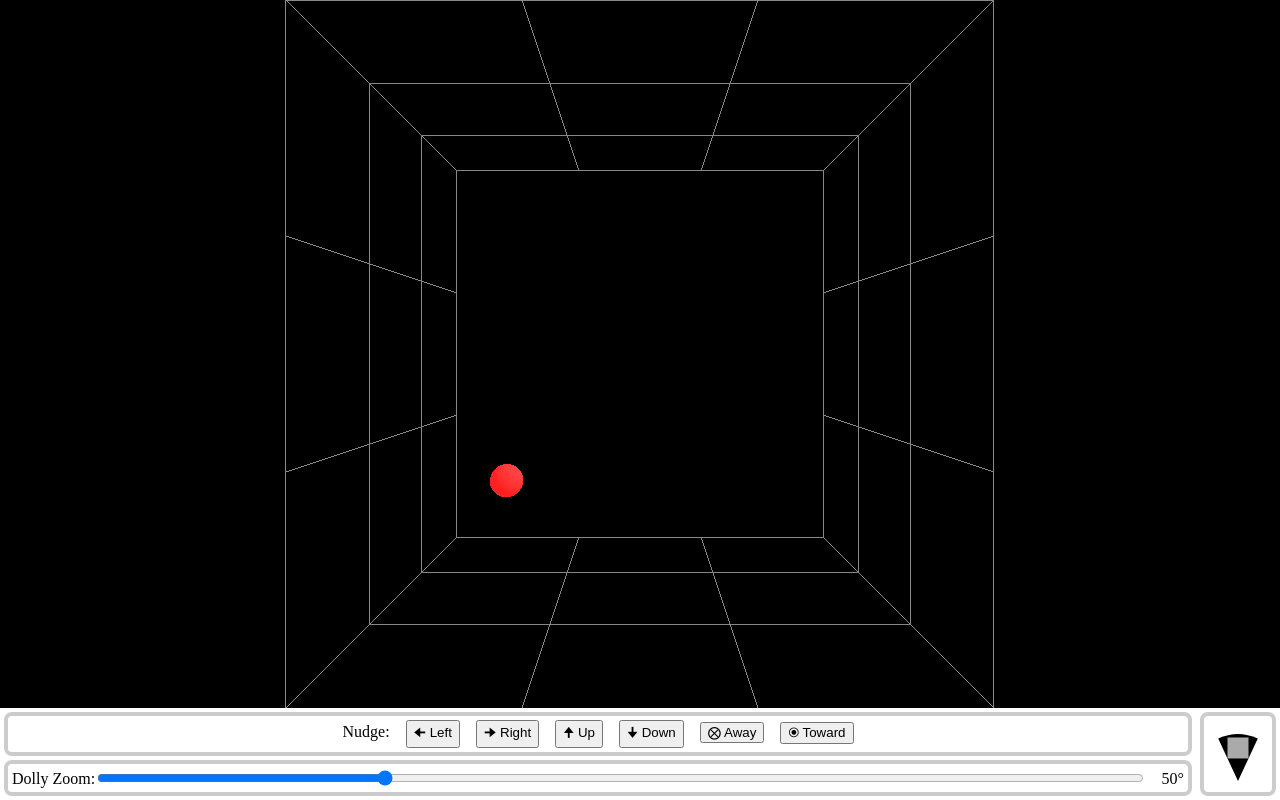
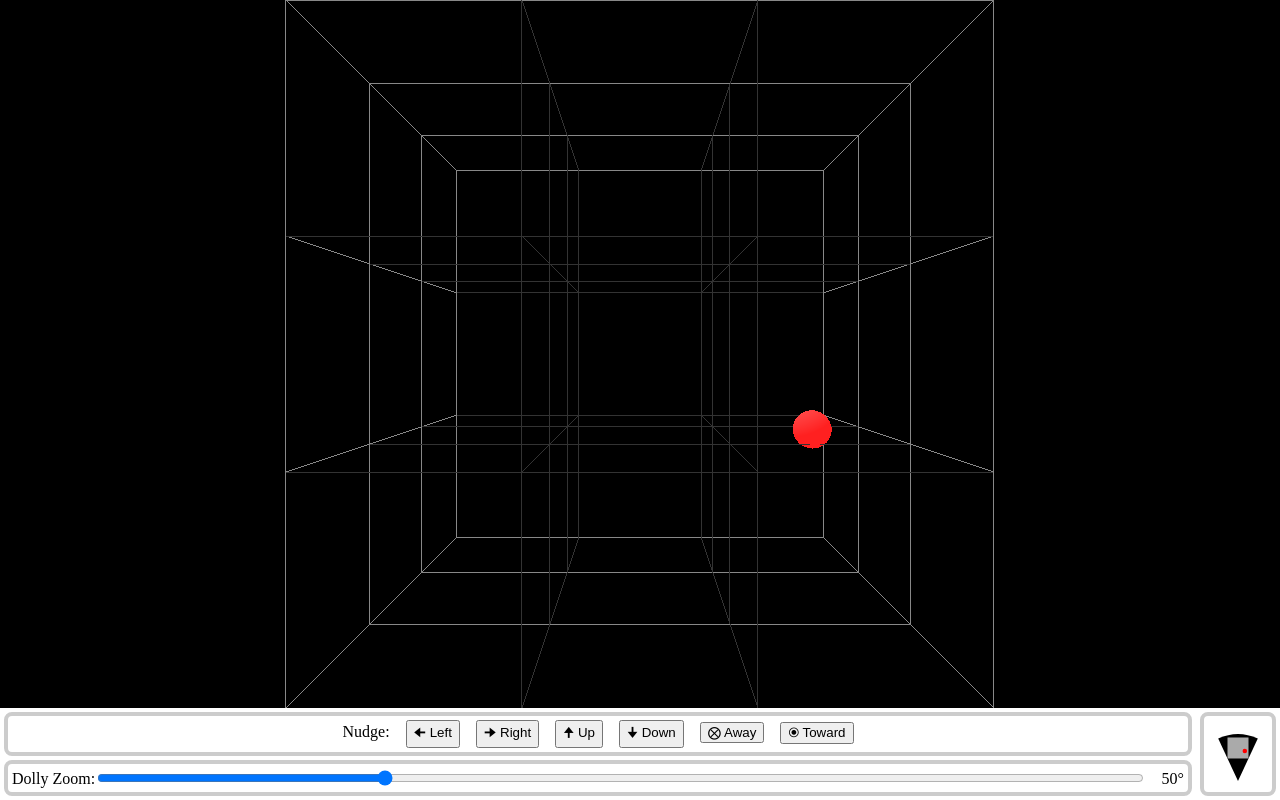
Before and after one commit to TradeIdeasPhilip/bounce-3d, a website built with Vite: page index.html in a window 1280 px wide. Built offline with nearby package versions, Linux system fonts and the light colour scheme; animation ran at ten frames a second.

Commit message:
Add the ball to the top down mini display.
And add interior gridlines.

And autoformatting.

```diff
--- a/index.html
+++ b/index.html
@@ -38,7 +38,10 @@
           id="fovSvg"
         >
         <path id="fovPath" d=" M 50 50 L 0 50 A 50 50 0 0 1 54 0 M 50 50" />
-        <rect id="cubeRect" x="32.5" y="25" height="35" width="35" fill="#aaaaaa"></rect>
+        <rect id="cubeRect" x="32.5" y="25" height="35" width="35" fill="#aaaaaa">
+        </rect>
+        <!-- A radius of 1 would make the relative size of the ball correct.  But that's hard to see.  -->
+        <ellipse id="miniBall" rx="3" ry="3" fill="red"></ellipse>
       </svg>
       </div>
     </div>
--- a/src/main.ts
+++ b/src/main.ts
@@ -34,28 +34,72 @@ const boxMin = -boxMax;
 const boxSize = boxMax - boxMin;
 
 //const lightHelper = new THREE.PointLightHelper(pointLight);
+
+function addGrids() {
   const gridHelperBottom = new THREE.GridHelper(boxSize, 3);
   gridHelperBottom.position.y = boxMin;
   scene.add(gridHelperBottom);
 
+  const interiorColor = 0x333333;
+
+  const gridHelperBottom1 = new THREE.GridHelper(
+    boxSize,
+    3,
+    interiorColor,
+    interiorColor
+  );
+  gridHelperBottom1.position.y = boxMin / 3;
+  scene.add(gridHelperBottom1);
+
   const gridHelperTop = new THREE.GridHelper(boxSize, 3);
   gridHelperTop.position.y = boxMax;
   scene.add(gridHelperTop);
+
+  const gridHelperTop1 = new THREE.GridHelper(
+    boxSize,
+    3,
+    interiorColor,
+    interiorColor
+  );
+  gridHelperTop1.position.y = boxMax / 3;
+  scene.add(gridHelperTop1);
 
   const gridHelperLeft = new THREE.GridHelper(boxSize, 3);
   gridHelperLeft.rotation.z = Math.PI / 2;
   gridHelperLeft.position.x = boxMin;
   scene.add(gridHelperLeft);
 
+  const gridHelperLeft1 = new THREE.GridHelper(
+    boxSize,
+    3,
+    interiorColor,
+    interiorColor
+  );
+  gridHelperLeft1.rotation.z = Math.PI / 2;
+  gridHelperLeft1.position.x = boxMin / 3;
+  scene.add(gridHelperLeft1);
+
   const gridHelperRight = new THREE.GridHelper(boxSize, 3);
   gridHelperRight.rotation.z = Math.PI / 2;
   gridHelperRight.position.x = boxMax;
   scene.add(gridHelperRight);
 
+  const gridHelperRight1 = new THREE.GridHelper(
+    boxSize,
+    3,
+    interiorColor,
+    interiorColor
+  );
+  gridHelperRight1.rotation.z = Math.PI / 2;
+  gridHelperRight1.position.x = boxMax / 3;
+  scene.add(gridHelperRight1);
+
   const gridHelperBack = new THREE.GridHelper(boxSize, 3);
   gridHelperBack.rotation.x = Math.PI / 2;
   gridHelperBack.position.z = boxMin;
   //scene.add(gridHelperBack);
+}
+addGrids();
 
 const dimensions = ["x", "y", "z"] as const;
 
@@ -115,6 +159,9 @@ const ballMax = boxMax - 0.5;
 const wallTimeout = new Map<THREE.GridHelper, number>();
 
 function updateBall(time: DOMHighResTimeStamp) {
+  // TODO would be a good pace to add a light.  It would be temporary.  it would be exactly where the ball hit the well
+  // it would last as long as the highlight on the wall.  (Maybe show the highlights on the mini-map at the same time TODO)
+
   wallTimeout.forEach((timeout, wall) => {
     if (time > timeout) {
       scene.remove(wall);
@@ -148,19 +195,21 @@ function updateBall(time: DOMHighResTimeStamp) {
       }
       ball.position[dimension] = newValue;
     }
+    miniBall.setAttribute("cx", ball.position.x.toString());
+    miniBall.setAttribute("cy", ball.position.z.toString());
   }
   lastBallUpdate = time;
 }
 
-function setCameraPosition(fov? : number) {
+function setCameraPosition(fov?: number) {
   if (fov === undefined) {
     fov = camera.fov;
   } else {
     camera.fov = fov;
     camera.updateProjectionMatrix();
   }
-  const fovInRadians = fov / 360 * 2 * Math.PI;
-  const angleToEdge = fovInRadians/2;
+  const fovInRadians = (fov / 360) * 2 * Math.PI;
+  const angleToEdge = fovInRadians / 2;
   const cameraToNearFace = boxMax / Math.tan(angleToEdge);
   camera.position.set(0, 0, boxMax + cameraToNearFace);
   return cameraToNearFace;
@@ -171,15 +220,17 @@ camera.lookAt(0, 0, 0);
 
 const fovPath = getById("fovPath", SVGPathElement);
 const cubeRect = getById("cubeRect", SVGRectElement);
+const miniBall = getById("miniBall", SVGEllipseElement);
+(window as any).miniBall = miniBall;
 /**
  *
  * @param fov Field of view in degrees.
  */
-function showFovInSvg(fov : number) {
+function showFovInSvg(fov: number) {
   const cameraX = 50;
   const cameraY = 95;
-  const fovInRadians = fov / 360 * 2 * Math.PI;
-  const angleToEdge = fovInRadians/2;
+  const fovInRadians = (fov / 360) * 2 * Math.PI;
+  const angleToEdge = fovInRadians / 2;
 
   const cubeSize = 35;
   const cubeX = (100 - cubeSize) / 2;
@@ -188,17 +239,27 @@ function showFovInSvg(fov : number) {
   const cubeY = cameraY - fromCubeToCamera - cubeSize;
   cubeRect.setAttribute("y", cubeY.toString());
 
-  const fovRadius = Math.hypot(cameraX - cubeX, cameraY-cubeY) + cubeSize/10;
-  const y = cameraY- Math.cos(angleToEdge) * fovRadius;
+  const fovRadius =
+    Math.hypot(cameraX - cubeX, cameraY - cubeY) + cubeSize / 10;
+  const y = cameraY - Math.cos(angleToEdge) * fovRadius;
   const xOffset = Math.sin(angleToEdge) * fovRadius;
-  const fromX = cameraX-xOffset;
-  const toX = cameraX+xOffset;
+  const fromX = cameraX - xOffset;
+  const toX = cameraX + xOffset;
   // Draw a triangle.  This was useful to get started.
   //fovPath.setAttribute("d", `M 50 50 L ${fromX} ${y} L ${toX} ${y} L 50 50`)
   const largeArcFlag = +(fov > 180);
   const sweepFlag = 1;
-  fovPath.setAttribute("d", `M ${cameraX} ${cameraY} L ${fromX} ${y} A ${fovRadius} ${fovRadius} ${fov} ${largeArcFlag} ${sweepFlag} ${toX} ${y} L ${cameraX} ${cameraY}`);
+  fovPath.setAttribute(
+    "d",
+    `M ${cameraX} ${cameraY} L ${fromX} ${y} A ${fovRadius} ${fovRadius} ${fov} ${largeArcFlag} ${sweepFlag} ${toX} ${y} L ${cameraX} ${cameraY}`
+  );
 
+  miniBall.setAttribute(
+    "transform",
+    `translate(${cubeX}, ${cubeY}) scale(${
+      cubeSize / (boxMax - boxMin)
+    }) translate(${-boxMin}, ${-boxMin})`
+  );
 }
 
 const dollyZoomInput = getById("dollyZoomInput", HTMLInputElement);
@@ -210,7 +271,6 @@ function updateDollyZoom() {
 }
 dollyZoomInput.addEventListener("input", updateDollyZoom);
 updateDollyZoom();
-
 
 // Animation Loop
 
```
Lines whose indentation alone changed are shown as unchanged.
